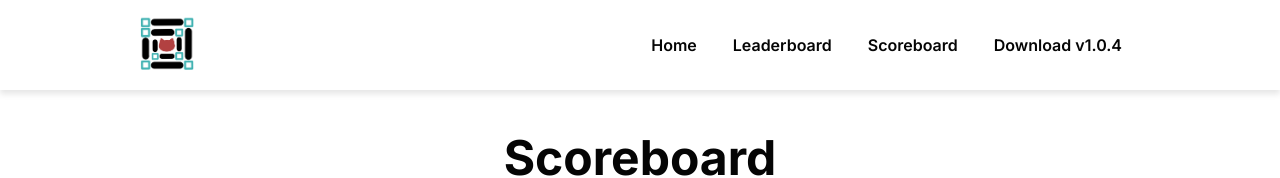
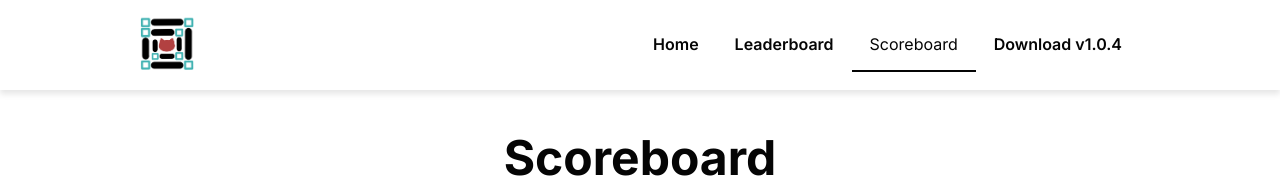
Before and after one commit to melisa-abuin/rkr-w3, a Next.js app: page /stats/time in a window 1280 px wide. Shown: the top 178 px of the page. Built offline with nearby package versions, Linux system fonts and the light colour scheme; no server answers.

Commit message:
fix  #113: fix scoreboard nav highlighting

```diff
--- a/components/navbar/components/desktop/index.tsx
+++ b/components/navbar/components/desktop/index.tsx
@@ -6,11 +6,12 @@ import { downloadFileName, routes } from '@/constants'
 
 export default function DesktopNavbar() {
   const pathname = usePathname()
+  const basePath = pathname?.split('/').slice(0, 2).join('/')
 
   return (
     <NavLinks>
       {Object.values(routes).map((route) => (
-        <NavLink key={route.label} selected={pathname === route.pathname}>
+        <NavLink key={route.label} selected={basePath === route.pathname}>
           <Link
             href={route.url}
             target={route.target}
--- a/constants/index.ts
+++ b/constants/index.ts
@@ -157,7 +157,7 @@ export const routes = {
   },
   scoreboard: {
     label: 'Scoreboard',
-    pathname: '/stats/overview',
+    pathname: '/stats',
     url: '/stats/overview?page=1&sortKey=completedChallenges&sortOrder=desc',
     target: '_self',
   },
```
